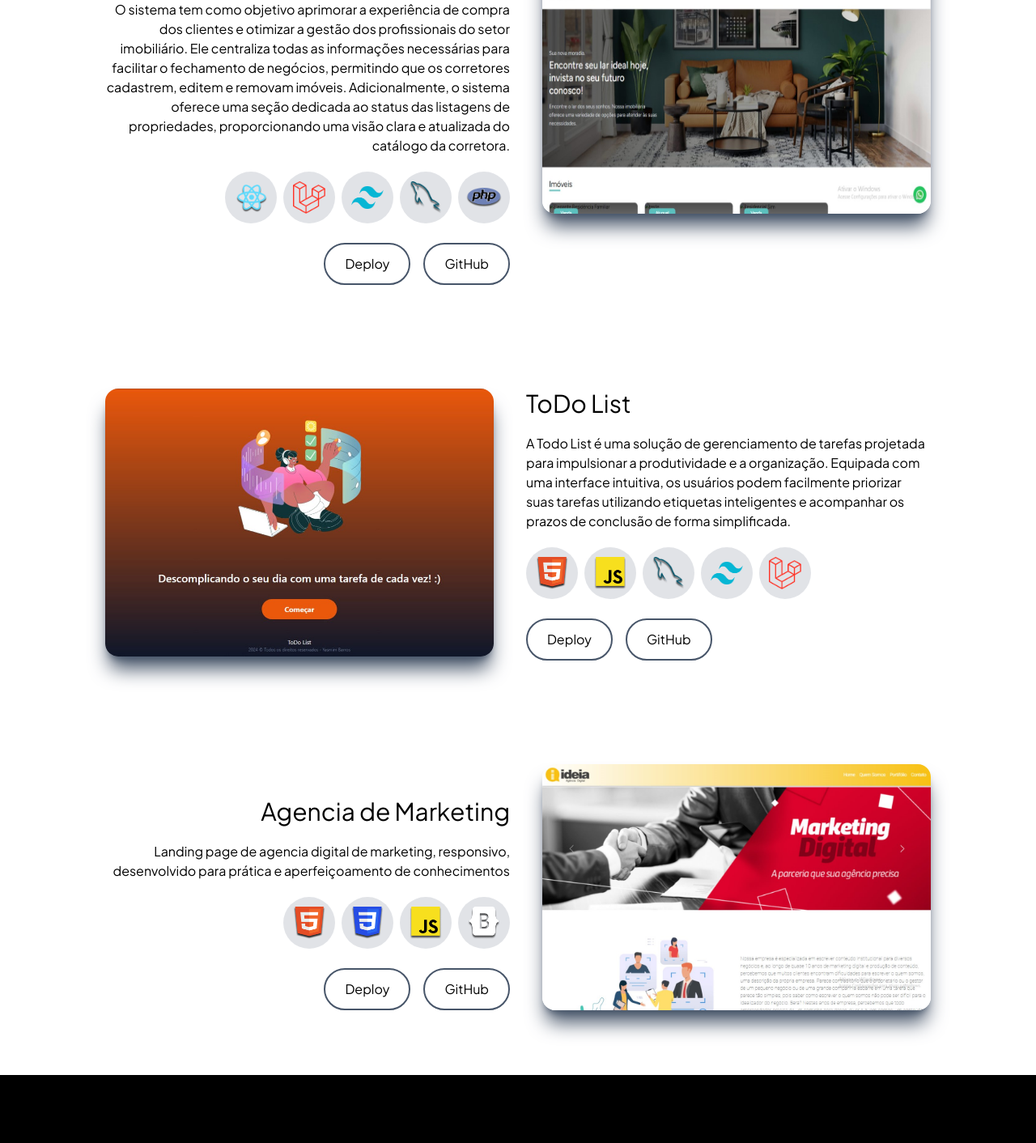
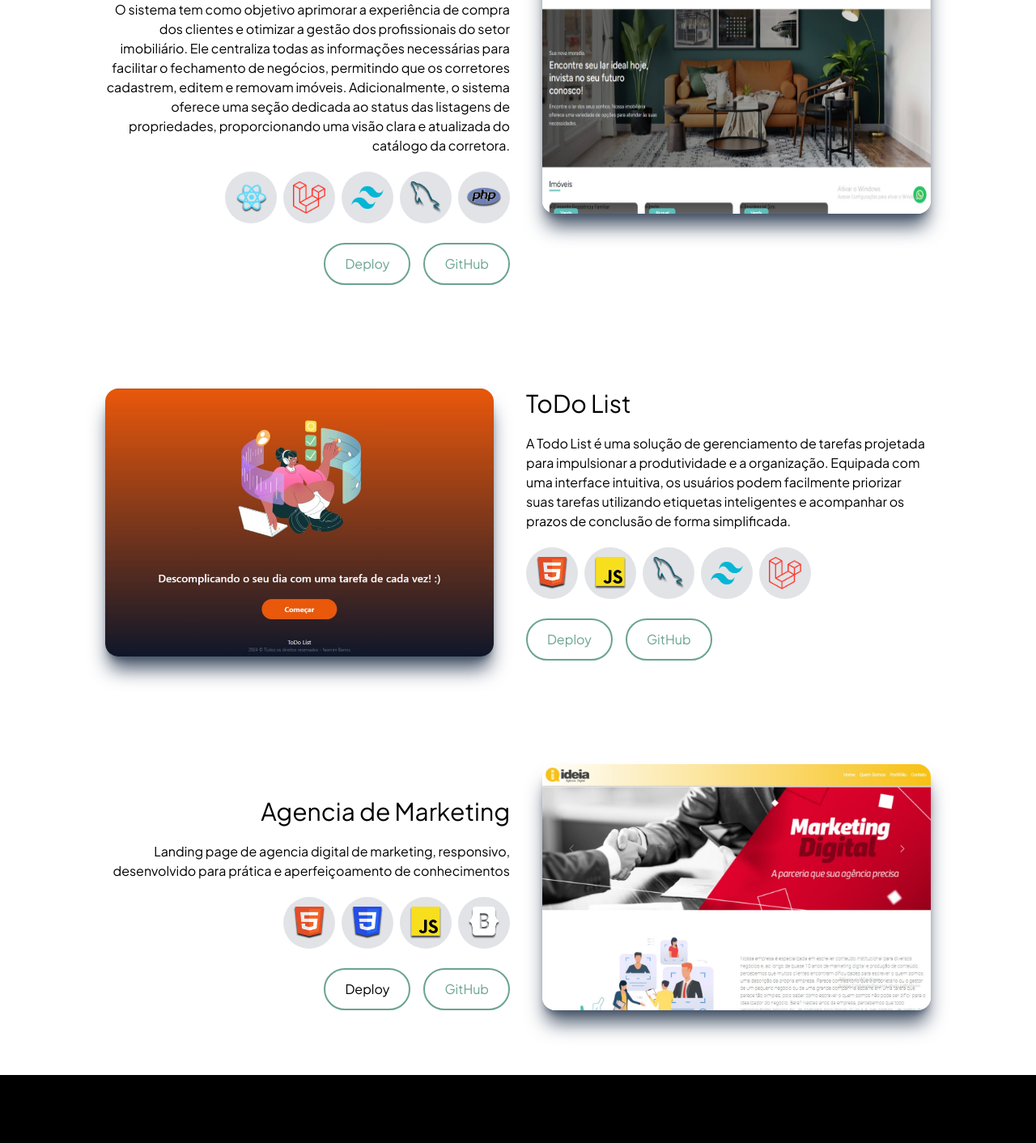
Before and after one commit to Penichezito/Portifolio-YASbarros, a React (Create React App) app: page / in a window 1280 px wide. Shown: the part 2734-4146 px from the top of the page at 81% size. Built offline with nearby package versions, Linux system fonts and the light colour scheme; a web font is replaced by a local one.

Commit message:
Edição de butões

```diff
--- a/src/components/Projects.js
+++ b/src/components/Projects.js
@@ -58,8 +58,8 @@ export default function Projects(){
                         </div>
                     </div>
                     <div className="flex flex-row gap-4 justify-end">
-                            <a href="https://agenciadigital.vercel.app/" className="transition hover:border-roxo duration-500  border-slate-600 border-2 rounded-full px-6 py-3 text-black dark:text-white ">Deploy</a>
-                            <a href="https://github.com/Yasbarros/Agencia-Digital" className="transition hover:border-roxo duration-500 border-slate-600 border-2 rounded-full px-6 py-3 text-black dark:text-white ">GitHub</a>
+                            <a href="https://agenciadigital.vercel.app/" className="transition hover:border-roxo duration-500  border-overlay hover:text-roxo border-2 rounded-full px-6 py-3 text-overlay">Deploy</a>
+                            <a href="https://github.com/Yasbarros/Agencia-Digital" className="transition hover:border-roxo hover:text-roxo duration-500 border-overlay border-2 rounded-full px-6 py-3 text-overlay">GitHub</a>
                     </div>
                 </div>
 
@@ -96,8 +96,8 @@ export default function Projects(){
                     </div>
 
                     <div className="flex flex-row gap-4">
-                        <button className="transition hover:border-roxo duration-500 border-slate-600 border-2 rounded-full px-6 py-3 text-black dark:text-white ">Deploy</button>
-                        <a href='https://github.com/Yasbarros/ToDo-List' className="transition hover:border-roxo duration-500 border-slate-600 border-2 rounded-full px-6 py-3 text-black dark:text-white ">GitHub</a>
+                        <button className="transition hover:border-roxo hover:text-roxo duration-500 border-overlay border-2 rounded-full px-6 py-3 text-overlay">Deploy</button>
+                        <a href='https://github.com/Yasbarros/ToDo-List' className="transition hover:border-roxo duration-500 border-overlay hover:text-roxo border-2 rounded-full px-6 py-3 text-overlay">GitHub</a>
                     </div>
 
                 </div>
@@ -128,8 +128,8 @@ export default function Projects(){
                             </div>
                     </div>
                     <div className="flex flex-row gap-4 justify-end">
-                            <a href="https://agenciadigital.vercel.app/" className="transition hover:border-roxo duration-500  border-slate-600 border-2 rounded-full px-6 py-3 text-black dark:text-white ">Deploy</a>
-                            <a href="https://github.com/Yasbarros/Agencia-Digital" className="transition hover:border-roxo duration-500 border-slate-600 border-2 rounded-full px-6 py-3 text-black dark:text-white ">GitHub</a>
+                            <a href="https://agenciadigital.vercel.app/" className="transition hover:border-roxo duration-500  border-overlay border-2 rounded-full px-6 py-3 text-black dark:text-white ">Deploy</a>
+                            <a href="https://github.com/Yasbarros/Agencia-Digital" className="transition hover:border-roxo hover:text-roxo duration-500 border-overlay border-2 rounded-full px-6 py-3 text-overlay">GitHub</a>
                     </div>
                 </div>
 
```
